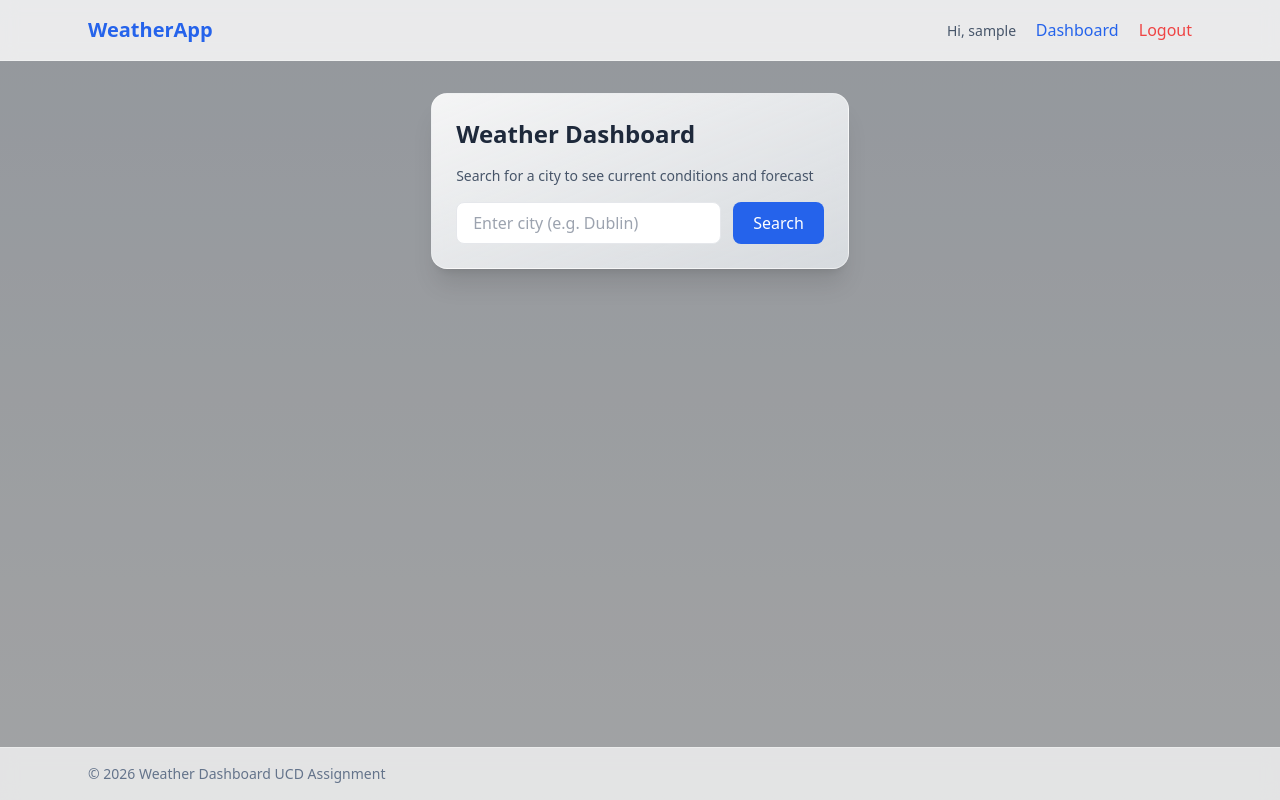
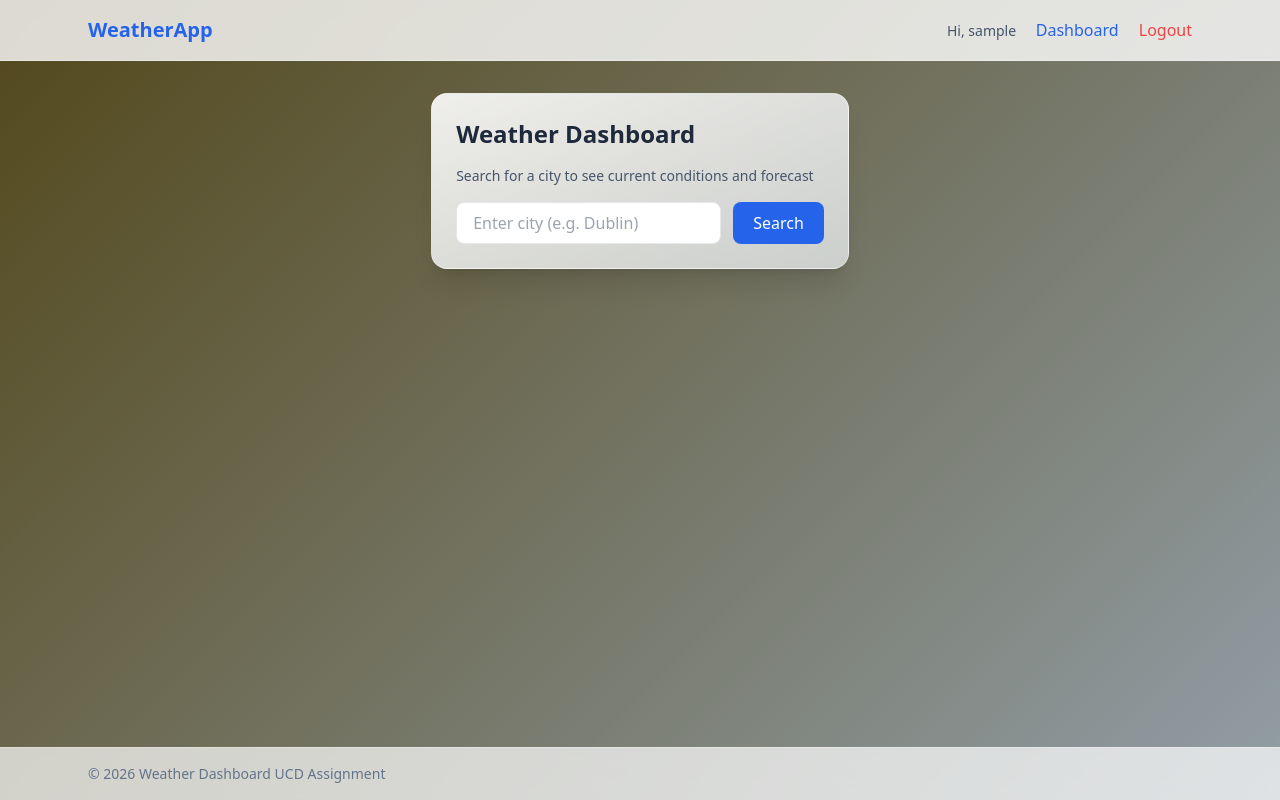
Before and after one commit to sebastian-elbacho/Weather-Dashboard-Final_Project, a Django app: page /dashboard/ in a window 1280 px wide. Run offline with Django 5.2, Linux system fonts and the light colour scheme; the visitor is signed in with stand-in values (Sample User, id 1); some libraries are stand-ins or nearby versions.

Commit message:
repleced background color on dashboard

```diff
--- a/config/templates/base.html
+++ b/config/templates/base.html
@@ -10,7 +10,16 @@
     <script src="https://cdn.tailwindcss.com"></script>
 
 <style>
-  .theme-default { background-image: linear-gradient(to bottom, #e2e8f0, #f8fafc); }
+  /* .theme-default { background-image: linear-gradient(to bottom, #e2e8f0, #f8fafc); }  */
+  /* .theme-default {
+    background: linear-gradient(135deg, #625030, #aa871f);
+} */
+
+.theme-default {
+    background: linear-gradient(135deg, #7e6d28, #e0f2fe);
+}
+
+
 
   .theme-clear   { background-image: url("{% static 'bg/clear.jpg' %}"); }
   .theme-cloudy  { background-image: url("{% static 'bg/cloudy.jpg' %}"); }
--- a/weather/templates/weather/dashboard.html
+++ b/weather/templates/weather/dashboard.html
@@ -3,6 +3,7 @@
 {% block title %}Dashboard{% endblock %}
 
 {% block content %}
+
 <div class="max-w-xl mx-auto bg-transparent">
 
 {# <div class="bg-transparent min-h-screen"> #}
```
